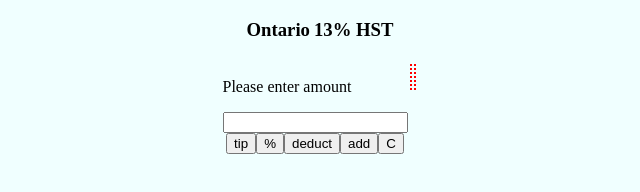
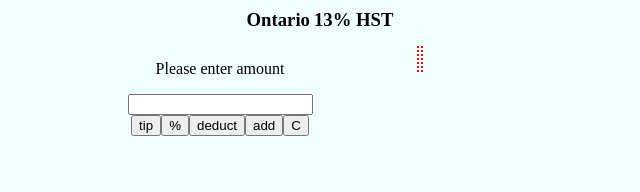
Before and after one commit to Mortymus/addtaxes.com, a plain HTML site: page index.html in a window 1280 px wide. Shown: the part 178-370 px from the top of the page, without its empty margins (320-960 px from the left). Drawn offline with Linux system fonts and the light colour scheme.

Commit message:
Fixed tipping/adding functionality + display. Started css.

```diff
--- a/calculations.js
+++ b/calculations.js
@@ -3,7 +3,7 @@
 // Adding tax
 function addTax(amountObject, provinceObject) {
     let input = validateInput(document.getElementById("amount").value);
-    if (input > 0) {
+    if (input > 0 && amountObject.total == 0 || input != amountObject.amount) {
         resetTip(amountObject);
         amountObject.amount = input;
         console.log("amountObject.amount" + amountObject.amount);
@@ -22,7 +22,7 @@ function addTax(amountObject, provinceObject) {
 // Deducting tax
 function deductTax(amountObject, provinceObject) {
     let input = validateInput(document.getElementById("amount").value);
-    if (input > 0) {
+    if (input > 0 && amountObject.total == 0 || input != amountObject.amount) {
         resetTip(amountObject);
         amountObject.amount = input;
         let totalTax = provinceObject.gst + provinceObject.pst + provinceObject.hst;
@@ -46,7 +46,7 @@ function deductTax(amountObject, provinceObject) {
 // Calculating tax
 function calculateTax(amountObject, provinceObject) {
     let input = validateInput(document.getElementById("amount").value);
-    if (input > 0) {
+    if (input > 0 && amountObject.total == 0 || input != amountObject.amount) {
         resetTip(amountObject);
         amountObject.amount = input;
         let totalTax = provinceObject.gst + provinceObject.pst + provinceObject.hst;
--- a/displayObjects.js
+++ b/displayObjects.js
@@ -43,7 +43,7 @@ function showAmount(amountObject, provinceObject, operator = null) {
             removeDisplay(taxDisplays[i]);
         }
     }
-    if (amountObject.total > 0) {
+    if (amountObject.total > 0 && amountObject.tip == 0) {
         console.log("Kjører if");
         resetDisplay("total-text");
         resetDisplay("total-amount");
--- a/index.html
+++ b/index.html
@@ -106,7 +106,7 @@
 
         <main>
 
-            <section id="calculator" class="container; calc_display;">
+            <section id="calculator" class="main-section container">
                 <p>
                     Please enter amount
                 </p>
@@ -146,8 +146,8 @@
                 </nav>
             </section>
 
-            <section id="feedback">
-                <table>
+            <section id="feedback" class="main-section">
+                <table id="feedback-table">
                     <tr>
                         <td id="amount-text"></td>
                         <td id="amount-amount"></td>
--- a/tax_style.css
+++ b/tax_style.css
@@ -21,7 +21,11 @@ header {
 }
 
 header table {
-    margin: auto;
+    margin:auto;
+}
+
+h3 {
+    margin: 0.6rem auto 0.6rem auto;
 }
 
 /* Top navigation bar */
@@ -88,7 +92,16 @@ main {
     justify-content: center;
 }
 
-.calc_display {
-    min-width: 400px;
-    background-color: red;
+.main-section {
+    text-align: center;
+    min-width: 200px;
+    max-width: 300px;
 }
+
+#calculator {
+    margin-bottom: 1rem;
+}
+
+#feedback-table {
+    margin: auto;
+}
```
